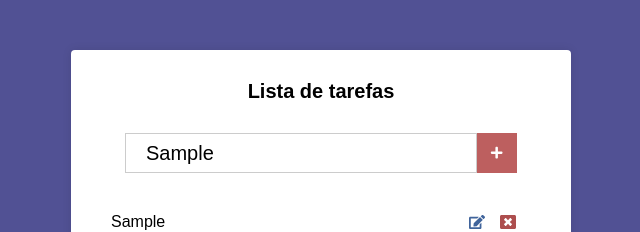
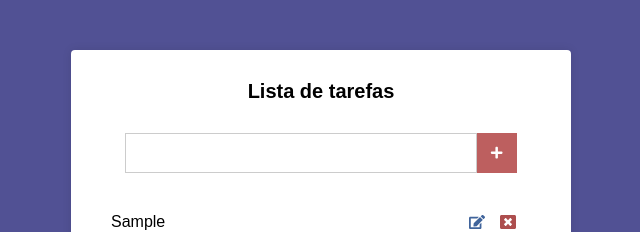
Before and after one commit to CarlosDanielSantosOliveira/cursojsEts, a React (Create React App) app in the folder modulo 14 - React com componentes de classe (básico)/Lista de tarefas/listadetarefas/: page / in a window 1280 px wide. Both pictures are taken after typing "Sample" into the empty fields and a click on the button 816 px from the left and 153 px from the top of the page. Shown: the top 232 px of the page, without its empty margins (319-959 px from the left). Built offline with nearby package versions, Linux system fonts and the light colour scheme.

Commit message:
modulo 14 completo, projeto de tarefas esta funcionando

```diff
--- a/modulo 14 - React com componentes de classe (básico)/Lista de tarefas/listadetarefas/package.json
+++ b/modulo 14 - React com componentes de classe (básico)/Lista de tarefas/listadetarefas/package.json
@@ -6,6 +6,7 @@
     "@testing-library/jest-dom": "^5.17.0",
     "@testing-library/react": "^13.4.0",
     "@testing-library/user-event": "^13.5.0",
+    "prop-types": "^15.8.1",
     "react": "^18.2.0",
     "react-dom": "^18.2.0",
     "react-icons": "^5.0.1",
--- /dev/null
+++ b/modulo 14 - React com componentes de classe (básico)/Lista de tarefas/listadetarefas/src/components/Form/form.css
@@ -0,0 +1,25 @@
+.form {
+    margin-top: 30px;
+    display: flex;
+    align-items: center;
+    justify-content: center;
+}
+
+.form input[type='text'] {
+    height: 40px;
+    padding: 0 20px;
+    font-size: 20px;
+    border: 1px solid #ccc;
+    min-width: 80%;
+}
+
+.form button[type="submit"] {
+    border: none;
+    height: 40px;
+    width: 40px;
+    background: rgb(189, 95, 95);
+    color: #fff;
+    display: flex;
+    align-items: center;
+    justify-content: center;
+}
--- /dev/null
+++ b/modulo 14 - React com componentes de classe (básico)/Lista de tarefas/listadetarefas/src/components/Form/index.js
@@ -0,0 +1,21 @@
+import React from 'react';
+import { FaPlus } from 'react-icons/fa';
+import PropTypes from 'prop-types';
+import './form.css';
+
+export default function Form({handleChange, handleSubmit, novaTarefa}) {
+    return (
+        <form onSubmit={handleSubmit} action="#" className="form">
+            <input onChange={handleChange} type="text" value={novaTarefa} />
+            <button type="submit">
+                <FaPlus />
+            </button>
+        </form>
+    )
+}
+
+Form.propTypes = {
+    handleChange: PropTypes.func.isRequired,
+    handleSubmit: PropTypes.func.isRequired,
+    novaTarefa: PropTypes.string.isRequired,
+}
--- a/modulo 14 - React com componentes de classe (básico)/Lista de tarefas/listadetarefas/src/components/Main.css
+++ b/modulo 14 - React com componentes de classe (básico)/Lista de tarefas/listadetarefas/src/components/Main.css
@@ -11,71 +11,3 @@
     font-size: 20px;
     text-align: center;
 }
-
-.form {
-    margin-top: 30px;
-    display: flex;
-    align-items: center;
-    justify-content: center;
-}
-
-.form input[type='text'] {
-    height: 40px;
-    padding: 0 20px;
-    font-size: 20px;
-    border: 1px solid #ccc;
-    min-width: 80%;
-}
-
-.form button[type="submit"] {
-    border: none;
-    height: 40px;
-    width: 40px;
-    background: rgb(189, 95, 95);
-    color: #fff;
-    display: flex;
-    align-items: center;
-    justify-content: center;
-}
-
-.tarefas {
-    margin-top: 30px;
-}
-
-.tarefas li {
-    display: flex;
-    align-items: center;
-    justify-content: space-between;
-    padding: 10px;
-    transition: all 600ms;
-}
-
-.tarefas li:hover {
-    background: rgb(118, 118, 196);
-}
-
-.tarefas li .edit {
-    margin-right: 15px;
-    color: rgb(64, 100, 155);
-}
-
-.tarefas li .delete {
-    margin-right: 15px;
-    color: rgb(173, 78, 78);
-}
-
-.tarefas li:hover .edit,
-.tarefas li:hover .delete {
-    color: black;
-}
-
-.tarefas li .edit,
-.tarefas li .delete {
-    cursor: pointer;
-    transition: all 600ms;
-}
-
-.tarefas li span {
-    display: flex;
-    align-items: center;
-}
--- a/modulo 14 - React com componentes de classe (básico)/Lista de tarefas/listadetarefas/src/components/Main.js
+++ b/modulo 14 - React com componentes de classe (básico)/Lista de tarefas/listadetarefas/src/components/Main.js
@@ -3,9 +3,8 @@
 //Esse é um componente stateFull, que é feito de classe.
 
 import React, { Component } from 'react';
-import { FaPlus } from 'react-icons/fa';
-import { FaEdit, FaWindowClose } from 'react-icons/fa';
-
+import Form from './Form';
+import Tarefas from './Tarefas';
 import './Main.css';
 
 export default class Main extends Component {
@@ -18,7 +17,8 @@ export default class Main extends Component {
         this.state = {
             //Inicializando um state
             novaTarefa: '',
-            tarefas: []
+            tarefas: [],
+            index: -1
         };
 
         this.handleChange = this.handleChange.bind(this); //Estou falando que dentro deste método, o this é a classe
@@ -39,19 +39,46 @@ export default class Main extends Component {
         }
     */
 
+    componentDidMount() {
+        const tarefas = JSON.parse(localStorage.getItem('tarefas'));
+
+        if (!tarefas) return;
+
+        this.setState({ tarefas });
+    }
+
+    componentDidUpdate(prevProps, prevState) {
+        const { tarefas } = this.state;
+
+        if (tarefas === prevState.tarefas) return;
+
+        localStorage.setItem('tarefas', JSON.stringify(tarefas));
+    }
+
     handleSubmit = (e) => {
         e.preventDefault();
-        const { tarefas } = this.state;
+        const { tarefas, index } = this.state;
         let { novaTarefa } = this.state;
         novaTarefa = novaTarefa.trim(); //O trim serve para eliminar os espaços do fim da frase
 
-        if(tarefas.indexOf(novaTarefa) != -1) return;
+        if (tarefas.indexOf(novaTarefa) != -1) return;
 
         const novasTarefas = [...tarefas]; //Estamos trazendo as tarefas para essa variável, pois não podemos editar um estado diretamente.
 
-        this.setState({
-            tarefas: [...novasTarefas, novaTarefa]
-        });
+        if (index === -1) {
+            this.setState({
+                tarefas: [...novasTarefas, novaTarefa],
+                novaTarefa: '',
+            });
+        } else {
+            const novasTarefas = [...tarefas];
+            novasTarefas[index] = novaTarefa;
+
+            this.setState({
+                tarefas: [...novasTarefas],
+                index: -1,
+            })
+        }
     }
 
     handleChange(e) {
@@ -71,10 +98,13 @@ export default class Main extends Component {
     }
 
     handleEdit = (e, index) => {
-        console.log('Delete', index);
+        const { tarefas } = this.state;
+
+        this.setState({
+            index,
+            novaTarefa: tarefas[index]
+        })
     }
-
-
 
     render() {
 
@@ -84,23 +114,18 @@ export default class Main extends Component {
             <div className='main'>
                 <h1> Lista de tarefas </h1>
 
-                <form onSubmit={this.handleSubmit} action="#" className="form">
-                    <input onChange={this.handleChange} type="text" value={novaTarefa}/>
-                    <button type="submit">
-                        <FaPlus />
-                    </button>
-                </form>
+                <Form
+                    handleSubmit={this.handleSubmit}
+                    handleChange={this.handleChange}
+                    novaTarefa={novaTarefa}
+                />
 
-                <ul className='tarefas'>
-                    {tarefas.map((tarefa, index) => (
-                        <li key={tarefa}> {tarefa}
-                        <span>
-                            <FaEdit  onClick={(e) => this.handleEdit(e, index)} className='edit'/>
-                            <FaWindowClose  onClick={(e) => this.handleDelete(e, index)} className='delete'/>
-                        </span>
-                        </li>
-                    ))}
-                </ul>
+                <Tarefas
+                    tarefas={tarefas}
+                    handleEdit={this.handleEdit}
+                    handleDelete={this.handleDelete}
+                />
+
             </div>
         )
     }
--- /dev/null
+++ b/modulo 14 - React com componentes de classe (básico)/Lista de tarefas/listadetarefas/src/components/Tarefas/Tarefas.css
@@ -0,0 +1,43 @@
+
+
+.tarefas {
+    margin-top: 30px;
+}
+
+.tarefas li {
+    display: flex;
+    align-items: center;
+    justify-content: space-between;
+    padding: 10px;
+    transition: all 600ms;
+}
+
+.tarefas li:hover {
+    background: rgb(118, 118, 196);
+}
+
+.tarefas li .edit {
+    margin-right: 15px;
+    color: rgb(64, 100, 155);
+}
+
+.tarefas li .delete {
+    margin-right: 15px;
+    color: rgb(173, 78, 78);
+}
+
+.tarefas li:hover .edit,
+.tarefas li:hover .delete {
+    color: black;
+}
+
+.tarefas li .edit,
+.tarefas li .delete {
+    cursor: pointer;
+    transition: all 600ms;
+}
+
+.tarefas li span {
+    display: flex;
+    align-items: center;
+}
--- /dev/null
+++ b/modulo 14 - React com componentes de classe (básico)/Lista de tarefas/listadetarefas/src/components/Tarefas/index.js
@@ -0,0 +1,27 @@
+import React from 'react';
+import { FaEdit, FaWindowClose } from 'react-icons/fa';
+import './Tarefas.css';
+import PropTypes from 'prop-types';
+
+//Componente sem estado
+export default function Tarefas({tarefas, handleEdit, handleDelete}) {
+
+    return (
+        <ul className='tarefas'>
+            {tarefas.map((tarefa, index) => (
+                <li key={tarefa}> {tarefa}
+                    <span>
+                        <FaEdit onClick={(e) => handleEdit(e, index)} className='edit' />
+                        <FaWindowClose onClick={(e) => handleDelete(e, index)} className='delete' />
+                    </span>
+                </li>
+            ))}
+        </ul>
+    )
+}
+
+Tarefas.propTypes = {
+    tarefas: PropTypes.array.isRequired,
+    handleEdit: PropTypes.func.isRequired,
+    handleDelete: PropTypes.func.isRequired,
+}
```
Also changed, not shown: 1 other file (tests, documents, lock files or other folders).
